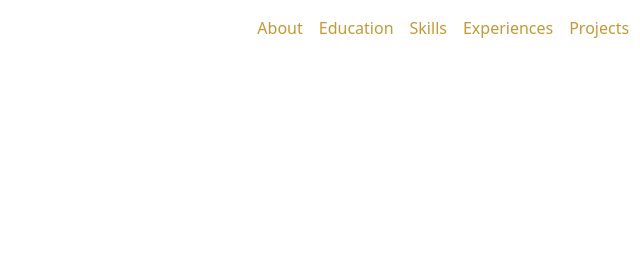
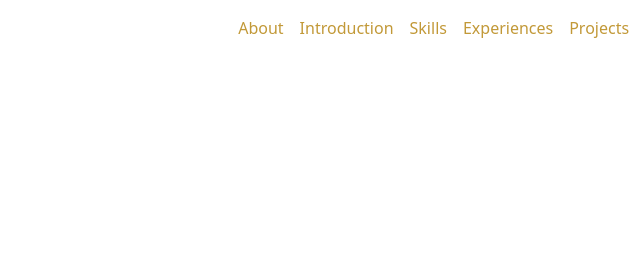
Before and after one commit to sebastianlian/portfolio, a website: page index.html in a window 1280 px wide. Shown: the top 256 px of the page, 557-1197 px from the left. Drawn offline with nearby package versions, Linux system fonts and the light colour scheme.

Commit message:
update tags from education -> introduction

```diff
--- a/index.html
+++ b/index.html
@@ -143,7 +143,7 @@
                         <a class="nav-link" href="#about">About</a>
                     </li>
                     <li class="nav-item">
-                        <a class="nav-link" href="#education">Education</a>
+                        <a class="nav-link" href="#introduction">Introduction</a>
                     </li>
                     <li class="nav-item">
                         <a class="nav-link" href="#skills">Skills</a>
@@ -1132,7 +1132,7 @@
                     <h5 class="fw-bold lead">Quick Links</h5>
                     <ul class="list-unstyled d-flex justify-content-center flex-wrap gap-3">
                         <li><a href="#about" class="text-decoration-none text-secondary">About</a></li>
-                        <li><a href="#education" class="text-decoration-none text-secondary">Education</a></li>
+                        <li><a href="#education" class="text-decoration-none text-secondary">Introduction</a></li>
                         <li><a href="#skills" class="text-decoration-none text-secondary">Skills</a></li>
                         <li><a href="#experiences" class="text-decoration-none text-secondary">Experiences</a></li>
                         <li><a href="#projects" class="text-decoration-none text-secondary">Projects</a></li>
```
